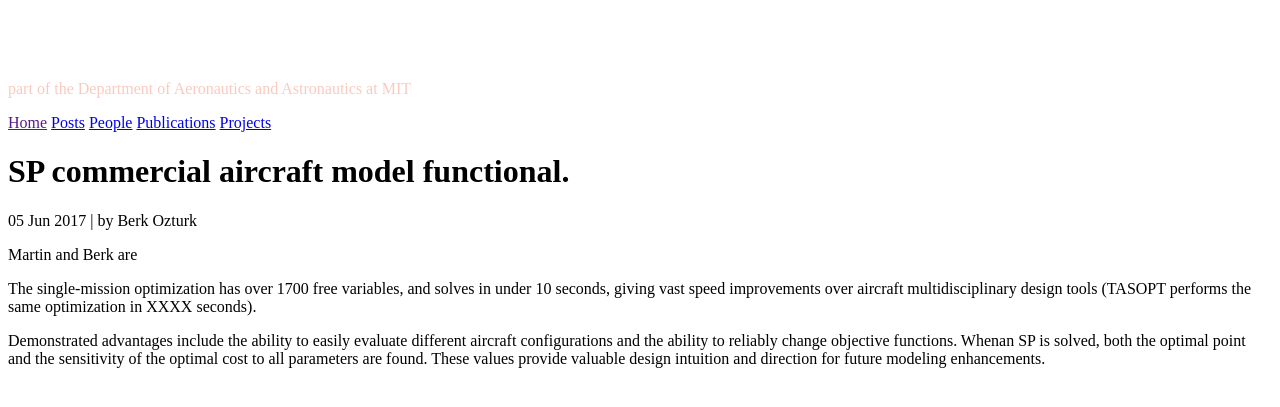
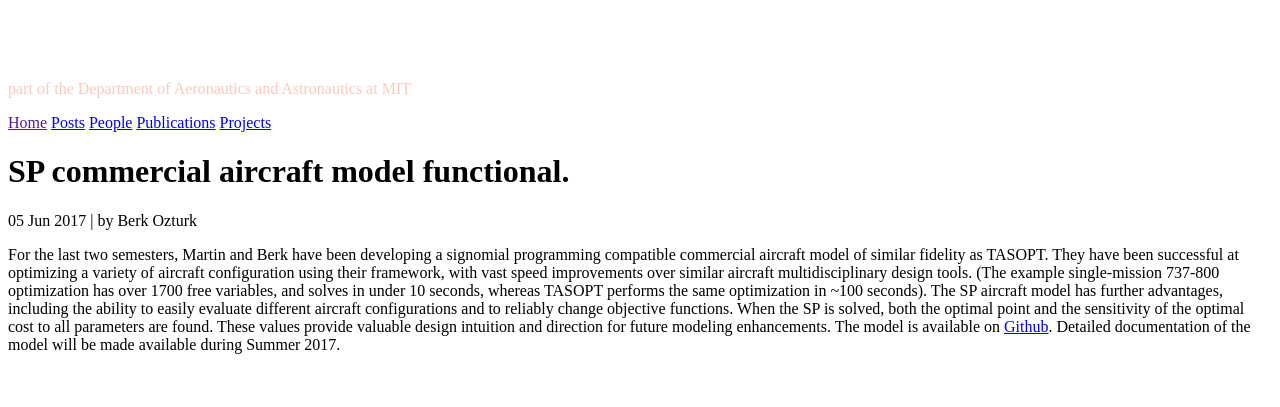
Before and after one commit to convexengineering/convexengineering.github.io, a Jekyll site: the page built from _posts/D8/2017-06-05-SP-commercial-aircraft-tasopt-v1.md, in a window 1280 px wide. Shown: the top 407 px of the page. Built offline with Jekyll 4.4.1, drawn with Linux system fonts in a browser that asks for light colours.

Commit message:
Added SP aircraft update.

```diff
--- a/_posts/D8/2017-06-05-SP-commercial-aircraft-tasopt-v1.md
+++ b/_posts/D8/2017-06-05-SP-commercial-aircraft-tasopt-v1.md
@@ -4,8 +4,4 @@
 author: bozturk
 ---
 
-Martin and Berk are
-
-The single-mission optimization has over 1700 free variables, and solves in under 10 seconds, giving vast speed improvements over aircraft multidisciplinary design tools (TASOPT performs the same optimization in XXXX seconds).
-
-Demonstrated advantages include the ability to easily evaluate different aircraft configurations and the ability to reliably change objective functions. Whenan SP is solved, both the optimal point and the sensitivity of the optimal cost to all parameters are found. These values provide valuable design intuition and direction for future modeling enhancements.
+For the last two semesters, Martin and Berk have been developing a signomial programming compatible commercial aircraft model of similar fidelity as TASOPT. They have been successful at optimizing a variety of aircraft configuration using their framework, with vast speed improvements over similar aircraft multidisciplinary design tools. (The example single-mission 737-800 optimization has over 1700 free variables, and solves in under 10 seconds, whereas TASOPT performs the same optimization in ~100 seconds). The SP aircraft model has further advantages, including the ability to easily evaluate different aircraft configurations and to reliably change objective functions. When the SP is solved, both the optimal point and the sensitivity of the optimal cost to all parameters are found. These values provide valuable design intuition and direction for future modeling enhancements. The model is available on [Github](https://github.com/hoburg/d8). Detailed documentation of the model will be made available during Summer 2017.
```
